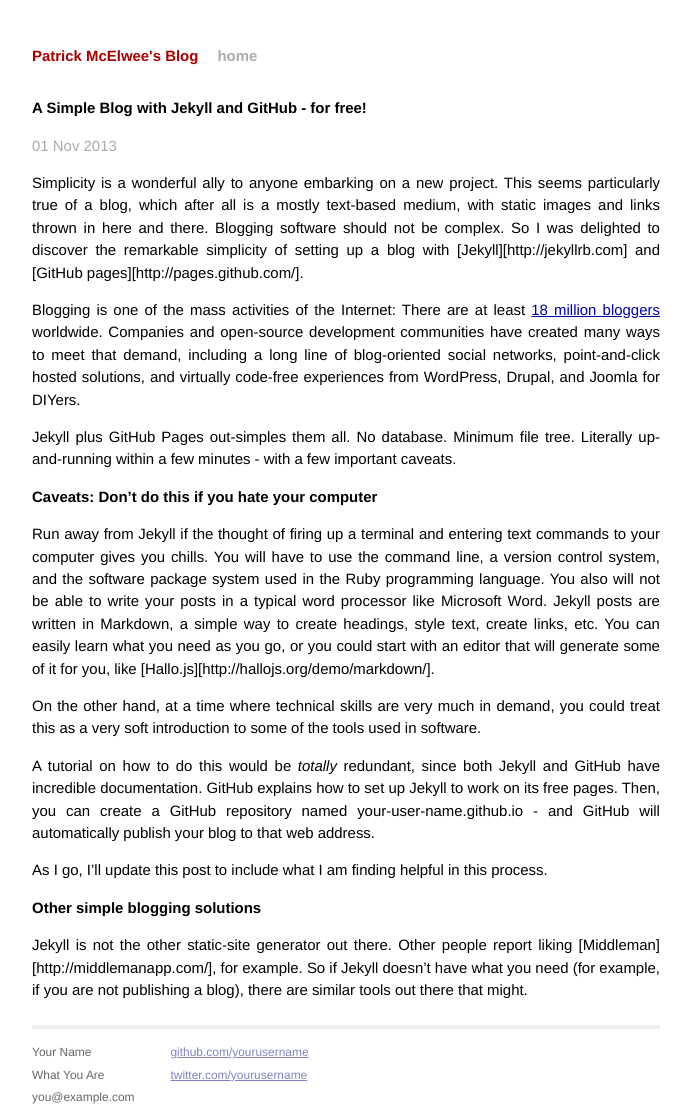
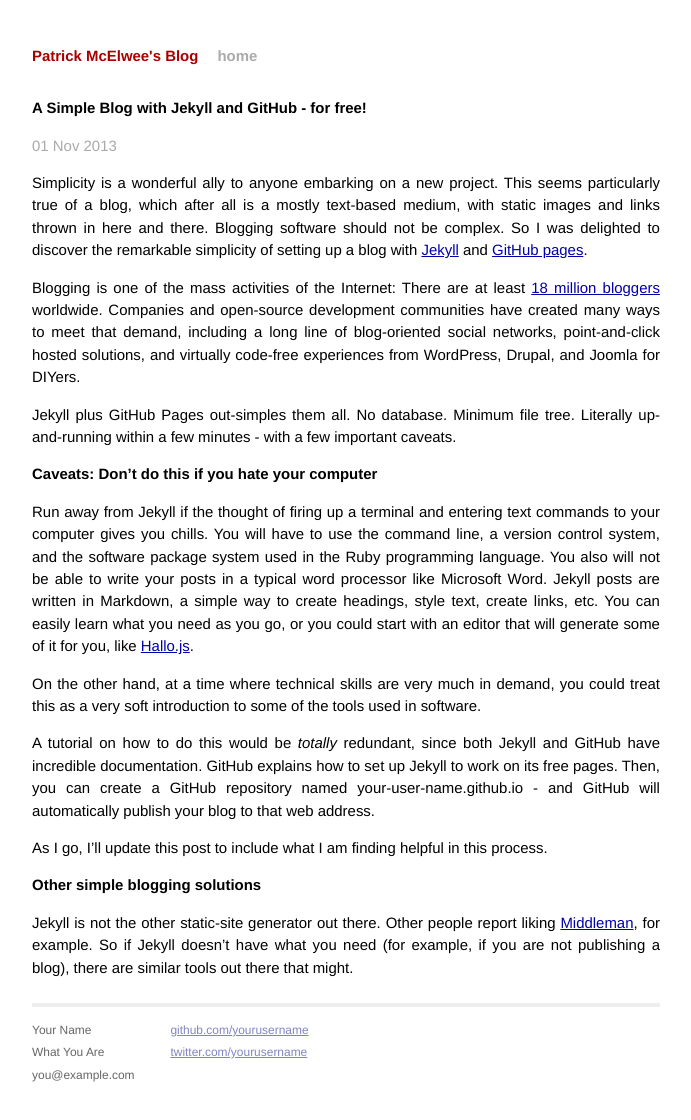
Before and after one commit to patrickmcelwee/patrickmcelwee.github.io, a Jekyll site: the page built from _posts/2013-11-01-a-simple-blog-with-jekyll-and-github.markdown, in a window 1280 px wide. Shown: the whole page, without its empty margins (294-985 px from the left). Built offline with Jekyll 4.4.1, drawn with Linux system fonts in a browser that asks for light colours; Markdown is read by kramdown in place of the engine named in the settings; after the commit the page ends 1098 px from its top, so only the background shows below that.

Commit message:
Fix links

```diff
--- a/_posts/2013-11-01-a-simple-blog-with-jekyll-and-github.markdown
+++ b/_posts/2013-11-01-a-simple-blog-with-jekyll-and-github.markdown
@@ -5,7 +5,7 @@
 categories: jekyll github blogging
 ---
 
-Simplicity is a wonderful ally to anyone embarking on a new project. This seems particularly true of a blog, which after all is a mostly text-based medium, with static images and links thrown in here and there. Blogging software should not be complex. So I was delighted to discover the remarkable simplicity of setting up a blog with [Jekyll][http://jekyllrb.com] and [GitHub pages][http://pages.github.com/].
+Simplicity is a wonderful ally to anyone embarking on a new project. This seems particularly true of a blog, which after all is a mostly text-based medium, with static images and links thrown in here and there. Blogging software should not be complex. So I was delighted to discover the remarkable simplicity of setting up a blog with [Jekyll](http://jekyllrb.com) and [GitHub pages](http://pages.github.com/).
 
 Blogging is one of the mass activities of the Internet: There are at least [18 million bloggers][nielsen-bloggers] worldwide. Companies and open-source development communities have created many ways to meet that demand, including a long line of blog-oriented social networks, point-and-click hosted solutions, and virtually code-free experiences from WordPress, Drupal, and Joomla for DIYers.
 
@@ -14,7 +14,7 @@
 Caveats: Don't do this if you hate your computer
 ------------------------------------------------
 
-Run away from Jekyll if the thought of firing up a terminal and entering text commands to your computer gives you chills. You will have to use the command line, a version control system, and the software package system used in the Ruby programming language. You also will not be able to write your posts in a typical word processor like Microsoft Word. Jekyll posts are written in Markdown, a simple way to create headings, style text, create links, etc. You can easily learn what you need as you go, or you could start with an editor that will generate some of it for you, like [Hallo.js][http://hallojs.org/demo/markdown/].
+Run away from Jekyll if the thought of firing up a terminal and entering text commands to your computer gives you chills. You will have to use the command line, a version control system, and the software package system used in the Ruby programming language. You also will not be able to write your posts in a typical word processor like Microsoft Word. Jekyll posts are written in Markdown, a simple way to create headings, style text, create links, etc. You can easily learn what you need as you go, or you could start with an editor that will generate some of it for you, like [Hallo.js](http://hallojs.org/demo/markdown/).
 
 On the other hand, at a time where technical skills are very much in demand, you could treat this as a very soft introduction to some of the tools used in software.
 
@@ -25,6 +25,6 @@
 Other simple blogging solutions
 -------------------------------
 
-Jekyll is not the other static-site generator out there. Other people report liking [Middleman][http://middlemanapp.com/], for example. So if Jekyll doesn't have what you need (for example, if you are not publishing a blog), there are similar tools out there that might.
+Jekyll is not the other static-site generator out there. Other people report liking [Middleman](http://middlemanapp.com/), for example. So if Jekyll doesn't have what you need (for example, if you are not publishing a blog), there are similar tools out there that might.
 
 [nielsen-bloggers]: http://www.nielsen.com/us/en/newswire/2012/buzz-in-the-blogosphere-millions-more-bloggers-and-blog-readers.html
```
